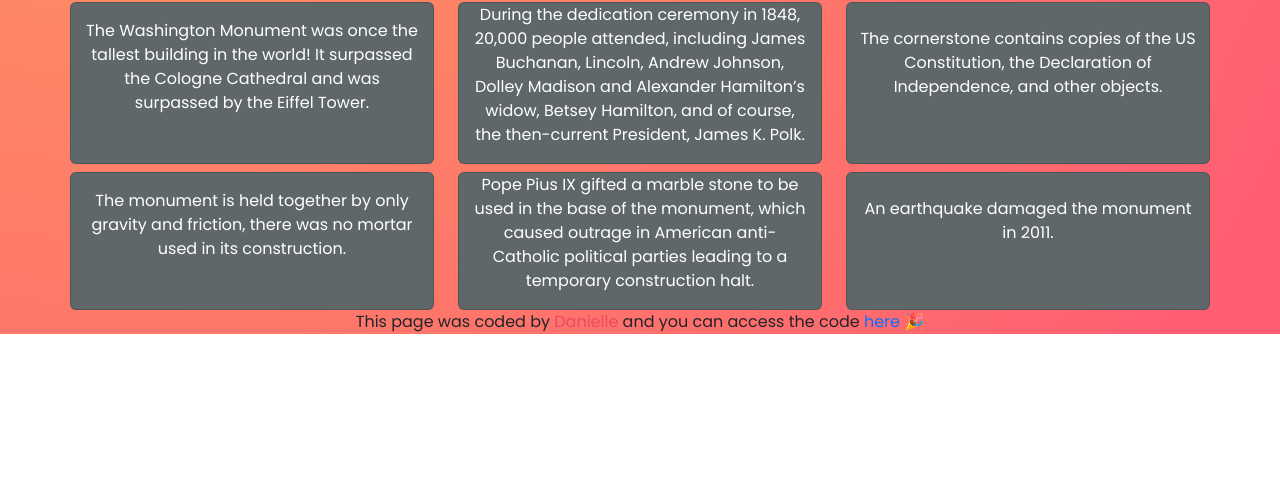
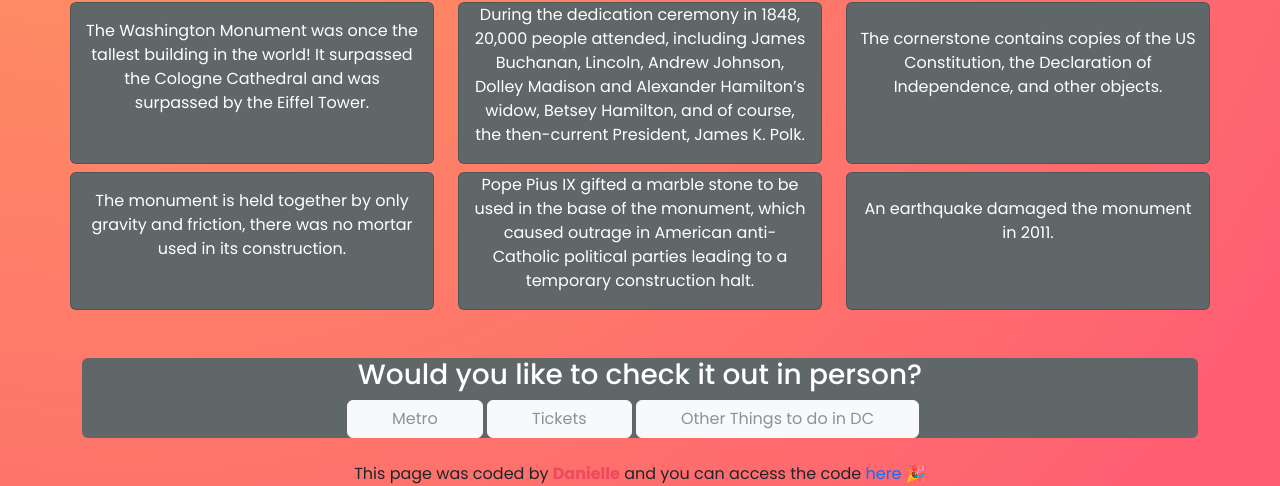
Before and after one commit to DanielleHards/SheCodesChallegeMonument, a plain HTML site: page index.html in a window 1280 px wide. Shown: the part 656-1142 px from the top of the page. Before the commit the page ends 990 px from the top, so only its background shows below. Drawn offline with nearby package versions, Linux system fonts and the light colour scheme.

Commit message:
added button styling

```diff
--- a/index.html
+++ b/index.html
@@ -73,7 +73,29 @@
           </div>
         </div>
       </section>
-      <footer>
+      <section class="third rounded">
+        <h3 class="mt-5">Would you like to check it out in person?</h3>
+        <div class="row wrapper">
+          <div class="buttonWrapper">
+            <div class="rounded btn btn-light">
+              <a href="https://www.wmata.com/" target="_blank">Metro</a>
+            </div>
+            <div class="rounded btn btn-light">
+              <a
+                href="https://www.nps.gov/wamo/planyourvisit/fees.htm"
+                target="_blank"
+                >Tickets</a
+              >
+            </div>
+            <div class="rounded btn btn-light">
+              <a href="https://washington.org/" target="_blank"
+                >Other Things to do in DC</a
+              >
+            </div>
+          </div>
+        </div>
+      </section>
+      <footer class="mt-4">
         This page was coded by <span>Danielle</span> and you can access the code
         <a
           href="https://github.com/DanielleHards/SheCodesChallegeMonument"
--- a/style.css
+++ b/style.css
@@ -26,16 +26,42 @@ h2 {
   font-size: 34px;
   font-weight: lighter;
 }
+h3 {
+  text-align: center;
+}
 .card {
   text-align: center;
   background: #5f6769;
   color: white;
+}
+.third {
+  background: #5f6769;
+  color: white;
+}
+.btn {
+  position: relative;
+  left: 265px;
+}
+
+.third a {
+  border-radius: 5px;
+  color: #5f6769;
+  text-decoration: none;
+  text-align: center;
+  padding: 16px 32px;
+  opacity: 0.7;
+  justify-content: space-evenly;
+}
+.textWrapper {
+  display: flex;
+  justify-items: center;
 }
 footer {
   text-align: center;
 }
 footer span {
   color: #eb4a5f;
+  font-weight: bolder;
 }
 footer a {
   text-decoration: none;
```
